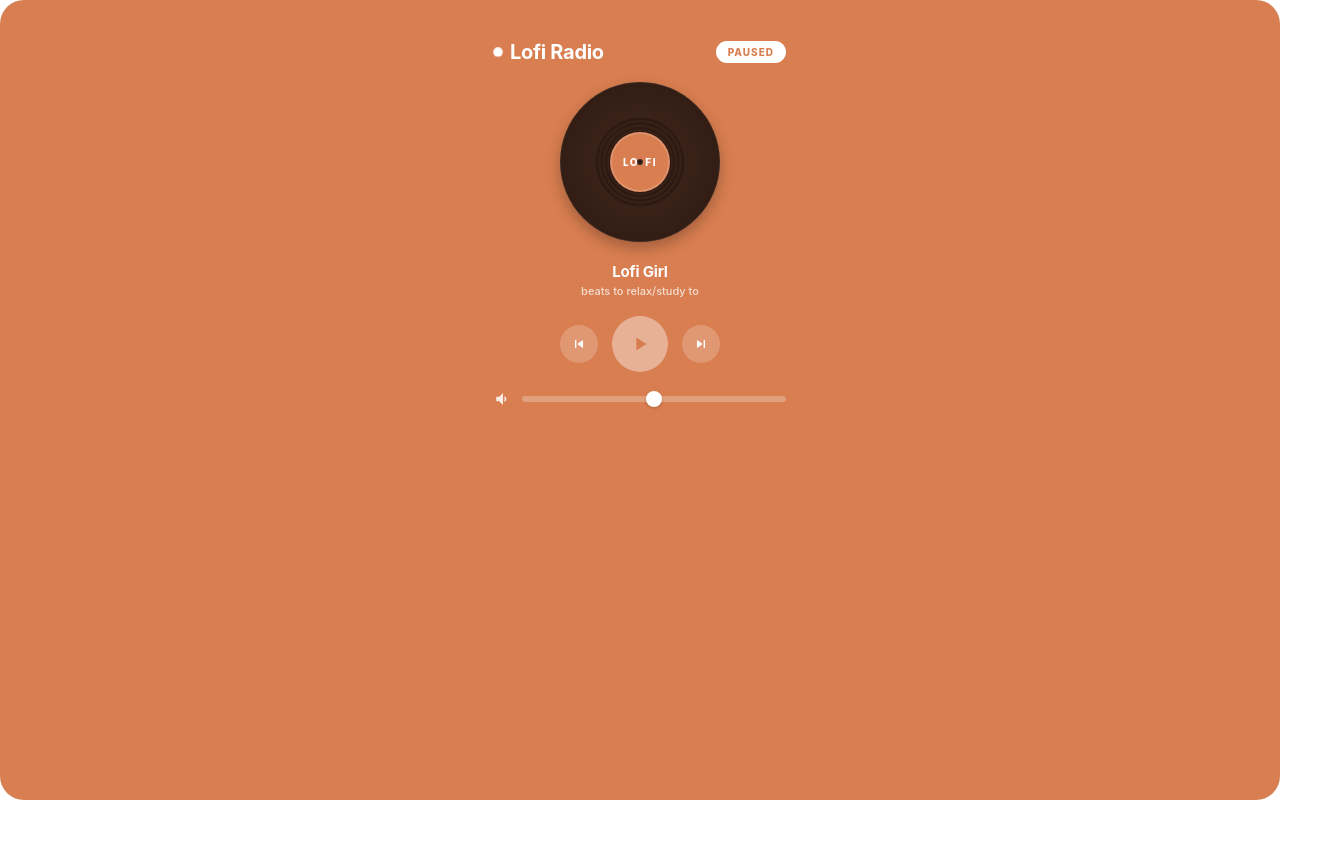
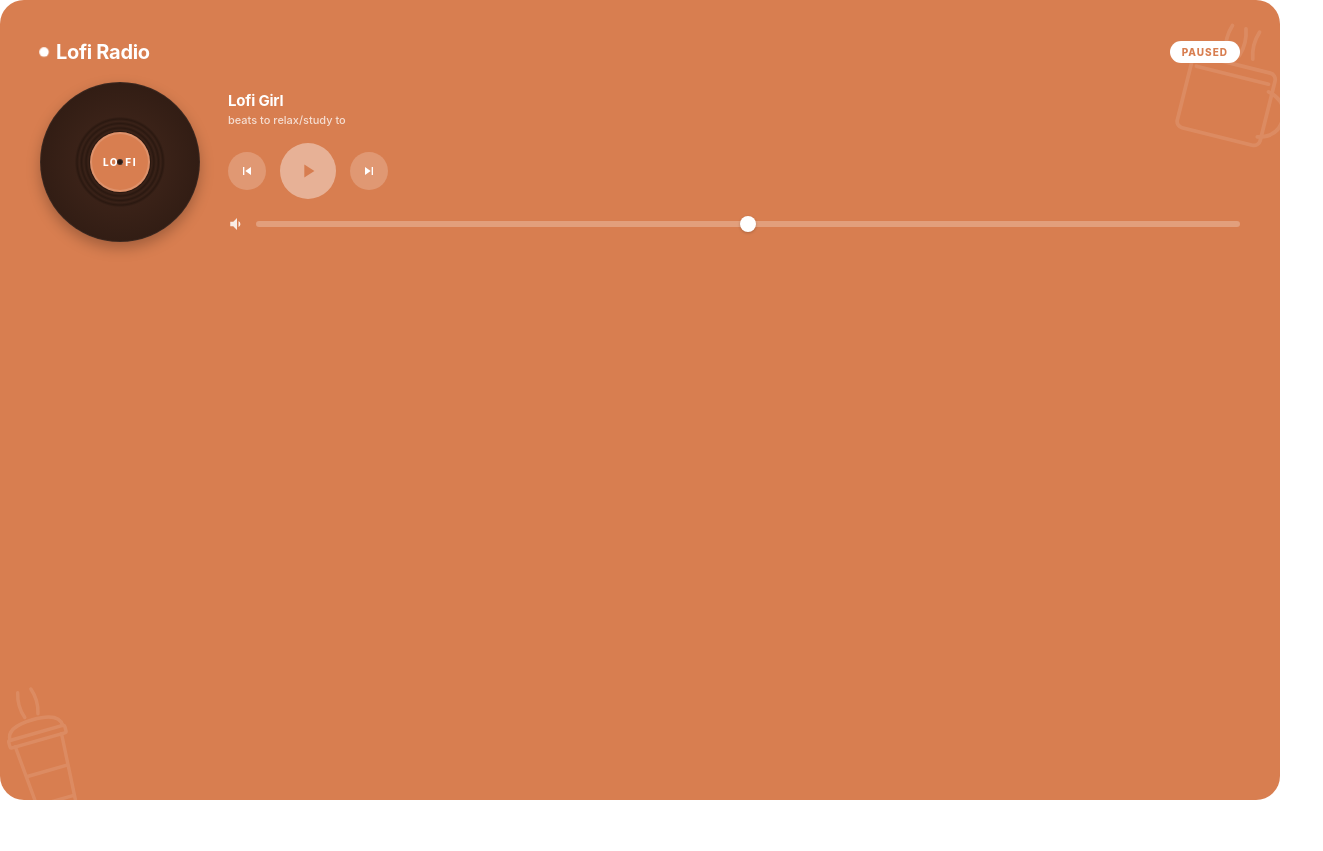
Before and after one commit to dhanna2000/Notion-Widgets, a website: page Notion Widgets/lofi-widget.html in a window 1280 px wide. Shown: the whole page, 1323 px wide, since content can reach past the window. Before the commit the page ends 800 px from the top, so only its background shows below. Drawn offline with Linux system fonts and the light colour scheme.

Commit message:
Update lofi-widget.html

```diff
--- a/Notion Widgets/lofi-widget.html
+++ b/Notion Widgets/lofi-widget.html
@@ -24,12 +24,41 @@
     min-height: 100vh;
     color: white;
     font-family: -apple-system, BlinkMacSystemFont, "Segoe UI", Inter, Arial, sans-serif;
+    position: relative;
+    overflow: hidden;
+  }
+
+  /* ===== Faded background mugs ===== */
+  .bg-mug {
+    position: absolute;
+    pointer-events: none;
+    opacity: 0.1;
+    z-index: 0;
+  }
+  .bg-mug svg {
+    width: 100%;
+    height: auto;
+    display: block;
+  }
+  .bg-mug-1 {
+    top: -28px;
+    right: -22px;
+    width: 130px;
+    transform: rotate(14deg);
+  }
+  .bg-mug-2 {
+    bottom: -38px;
+    left: -18px;
+    width: 120px;
+    transform: rotate(-16deg);
   }
   .widget {
     width: 100%;
-    max-width: 340px;
+    /* No max-width — widget fills the iframe; layout adapts via media query */
     padding: 24px;
     box-sizing: border-box;
+    position: relative;
+    z-index: 1;
   }
   .top {
     display: flex;
@@ -66,12 +95,19 @@
     letter-spacing: 1px;
   }
 
+  /* ===== Layout: column by default, row when wide ===== */
+  .layout {
+    display: flex;
+    flex-direction: column;
+    gap: 20px;
+    align-items: center;
+  }
+
   .vinyl-wrap {
     display: flex;
     justify-content: center;
     align-items: center;
-    margin-bottom: 20px;
-    position: relative;
+    flex-shrink: 0;
   }
   .vinyl {
     width: 160px;
@@ -112,9 +148,16 @@
     box-shadow: inset 0 0 0 1px rgba(255, 255, 255, 0.1);
   }
 
+  .right-side {
+    width: 100%;
+    display: flex;
+    flex-direction: column;
+    gap: 16px;
+    min-width: 0;
+  }
+
   .station {
     text-align: center;
-    margin-bottom: 18px;
   }
   .station-name {
     font-size: 15px;
@@ -133,7 +176,6 @@
     align-items: center;
     justify-content: center;
     gap: 14px;
-    margin-bottom: 18px;
   }
   .ctrl {
     width: 38px;
@@ -149,6 +191,7 @@
     transition: 0.15s;
     padding: 0;
     font-family: inherit;
+    flex-shrink: 0;
   }
   .ctrl:hover { background: rgba(255, 255, 255, 0.32); transform: translateY(-1px); }
   .ctrl svg { width: 16px; height: 16px; fill: white; }
@@ -177,6 +220,7 @@
     border-radius: 999px;
     outline: none;
     margin: 0;
+    min-width: 0;
   }
   input[type="range"]::-webkit-slider-thumb {
     -webkit-appearance: none;
@@ -198,6 +242,24 @@
     border: none;
   }
 
+  /* ===== Wide layout: when iframe is 480px or wider, switch to horizontal ===== */
+  @media (min-width: 480px) {
+    .layout {
+      flex-direction: row;
+      align-items: center;
+      gap: 28px;
+    }
+    .right-side {
+      flex: 1;
+    }
+    .station {
+      text-align: left;
+    }
+    .controls {
+      justify-content: flex-start;
+    }
+  }
+
   /* Hidden YouTube player */
   #yt-player {
     position: absolute;
@@ -211,6 +273,43 @@
 </head>
 <body>
 
+<!-- ===== Faded background mugs ===== -->
+<div class="bg-mug bg-mug-1" aria-hidden="true">
+  <svg viewBox="0 0 140 200" xmlns="http://www.w3.org/2000/svg">
+    <g fill="none" stroke="white" stroke-width="4" stroke-linecap="round" stroke-linejoin="round">
+      <!-- steam wisps -->
+      <path d="M 55 90 Q 50 75 55 60"/>
+      <path d="M 70 90 Q 75 75 70 60"/>
+      <path d="M 85 90 Q 80 75 85 60"/>
+      <!-- handle -->
+      <path d="M 110 120 Q 132 125 132 145 Q 132 165 110 170"/>
+      <!-- body -->
+      <rect x="22" y="100" width="92" height="80" rx="7"/>
+      <!-- coffee line -->
+      <line x1="28" y1="112" x2="108" y2="112"/>
+    </g>
+  </svg>
+</div>
+
+<div class="bg-mug bg-mug-2" aria-hidden="true">
+  <svg viewBox="0 0 140 200" xmlns="http://www.w3.org/2000/svg">
+    <g fill="none" stroke="white" stroke-width="4" stroke-linecap="round" stroke-linejoin="round">
+      <!-- steam wisps -->
+      <path d="M 62 55 Q 57 40 62 25"/>
+      <path d="M 78 55 Q 83 40 78 25"/>
+      <!-- domed lid -->
+      <path d="M 38 76 Q 38 60 70 60 Q 102 60 102 76"/>
+      <!-- lid rim -->
+      <rect x="36" y="76" width="68" height="9" rx="2"/>
+      <!-- cup body -->
+      <path d="M 42 85 L 49 182 Q 49 188 55 188 L 85 188 Q 91 188 91 182 L 98 85"/>
+      <!-- sleeve lines -->
+      <line x1="46" y1="122" x2="94" y2="122"/>
+      <line x1="48" y1="158" x2="92" y2="158"/>
+    </g>
+  </svg>
+</div>
+
 <div id="yt-player"></div>
 
 <div class="widget">
@@ -219,12 +318,14 @@
     <div class="badge" id="badge">PAUSED</div>
   </div>
 
+  <div class="layout">
     <div class="vinyl-wrap">
       <div class="vinyl">
         <div class="label">LO-FI</div>
       </div>
     </div>
 
+    <div class="right-side">
       <div class="station">
         <div class="station-name" id="stationName">—</div>
         <div class="station-sub">24/7 stream</div>
@@ -247,6 +348,8 @@
           <svg viewBox="0 0 24 24"><path d="M3 9v6h4l5 5V4L7 9H3zm13.5 3a4.5 4.5 0 00-2.5-4.03v8.05c1.48-.73 2.5-2.25 2.5-4.02z"/></svg>
         </div>
         <input type="range" id="volume" min="0" max="100" value="50">
+      </div>
+    </div>
   </div>
 </div>
 
@@ -285,7 +388,6 @@
   }
   renderStation();
 
-  // Load YouTube IFrame API
   const tag = document.createElement('script');
   tag.src = 'https://www.youtube.com/iframe_api';
   document.head.appendChild(tag);
@@ -356,7 +458,6 @@
     try { localStorage.setItem(STORAGE_STATION, currentIdx); } catch (e) {}
     renderStation();
     player.loadVideoById(STATIONS[currentIdx].id);
-    // loadVideoById auto-plays; if user had it paused, mirror that
     if (!isPlaying) {
       setTimeout(() => { try { player.pauseVideo(); } catch (e) {} }, 200);
     }
```
Lines whose indentation alone changed are shown as unchanged.
